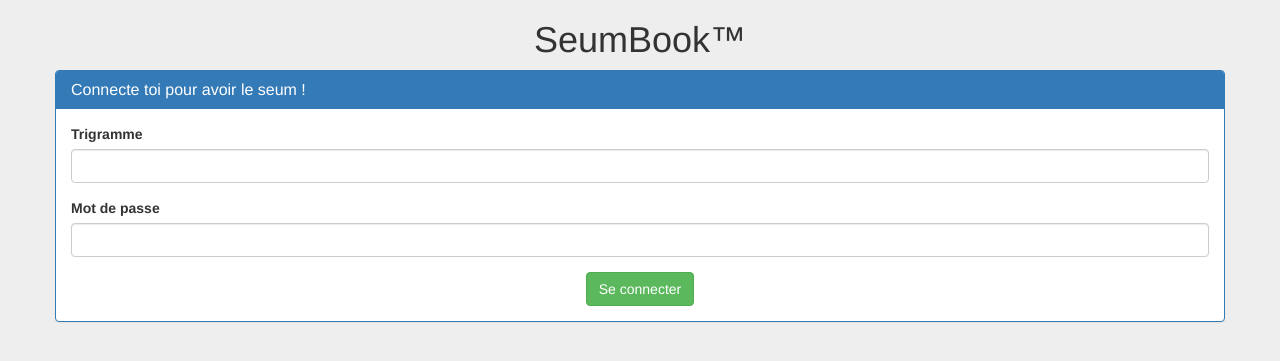
After one commit to denismerigoux/seum-counter, a Django app: template counter/templates/login.html in a window 1280 px wide. The commit adds this page. Shown: the top 361 px of the page. Run offline with Django 3.2, Linux system fonts and the light colour scheme; the template is opened without the code that fills it, so the values that code supplies are empty; some libraries are stand-ins or nearby versions.

Commit message:
Basic login and logout

```diff
--- a/counter/models.py
+++ b/counter/models.py
@@ -1,12 +1,14 @@
 from django.db import models
 from datetime import datetime
 from babel.dates import format_timedelta
+from django.contrib.auth.models import User
 
 # Create your models here.
 class Counter(models.Model):
     name = models.CharField("Nom",max_length=60)
     email = models.EmailField("Email",max_length=264,default="null@localhost")
     trigramme = models.CharField("Trigramme", max_length=3)
+    user = models.ForeignKey(User,blank=True,null=True)
 
     def __str__(self):
         return "%s (%s)" % (self.trigramme,self.name)
--- /dev/null
+++ b/counter/templates/login.html
@@ -0,0 +1,45 @@
+{% extends 'baseTemplate.html' %} {% block title %}Login{% endblock %}{% block content %}
+<div class="container">
+    <div class="row">
+        <div class="text-center">
+            <h1>SeumBook™</h1>
+        </div>
+    </div>
+    <div class="row">
+        <div class="panel panel-primary">
+            <div class="panel-heading">
+                <h2 class="panel-title">Connecte toi pour avoir le seum !</h2>
+            </div>
+            <div class=" panel-body">
+                <form class='' method="POST" action="{% url 'login' %}">
+                    {% csrf_token %}
+                    <div class="form-group">
+                        <label for="id_username">Trigramme</label>
+                        <input id="id_username" maxlength="3" type="text" class="form-control text-uppercase" name="username" />
+                    </div>
+                    <div class="form-group">
+                        <label for="id_username">Mot de passe</label>
+                        <input id="id_username" type="password" class="form-control" name="password" />
+                    </div>
+                    <input type="hidden" name="next" value="{{ next }}" />
+                    <div class="text-center">
+                        <button type="submit" class="btn btn-default btn-success">Se connecter</button>
+                    </div>
+                </form>
+            </div>
+        </div>
+    </div>
+    {% if form.errors %}
+    <div class="row">
+        <div class="panel panel-danger">
+            <div class="panel-heading">
+                <h2 class="panel-title">Erreur</h2>
+            </div>
+            <div class=" panel-body">
+                <p>T'arrives même pas à te connecter, seum.</p>
+            </div>
+        </div>
+    </div>
+    {% endif %}
+</div>
+{% endblock %}
```
Also changed, not shown: counter/templates/homeTemplate.html (+1 -35 lines), counter/urls.py (+8 -3 lines), counter/views.py (+25 -43 lines), 1 other file.
